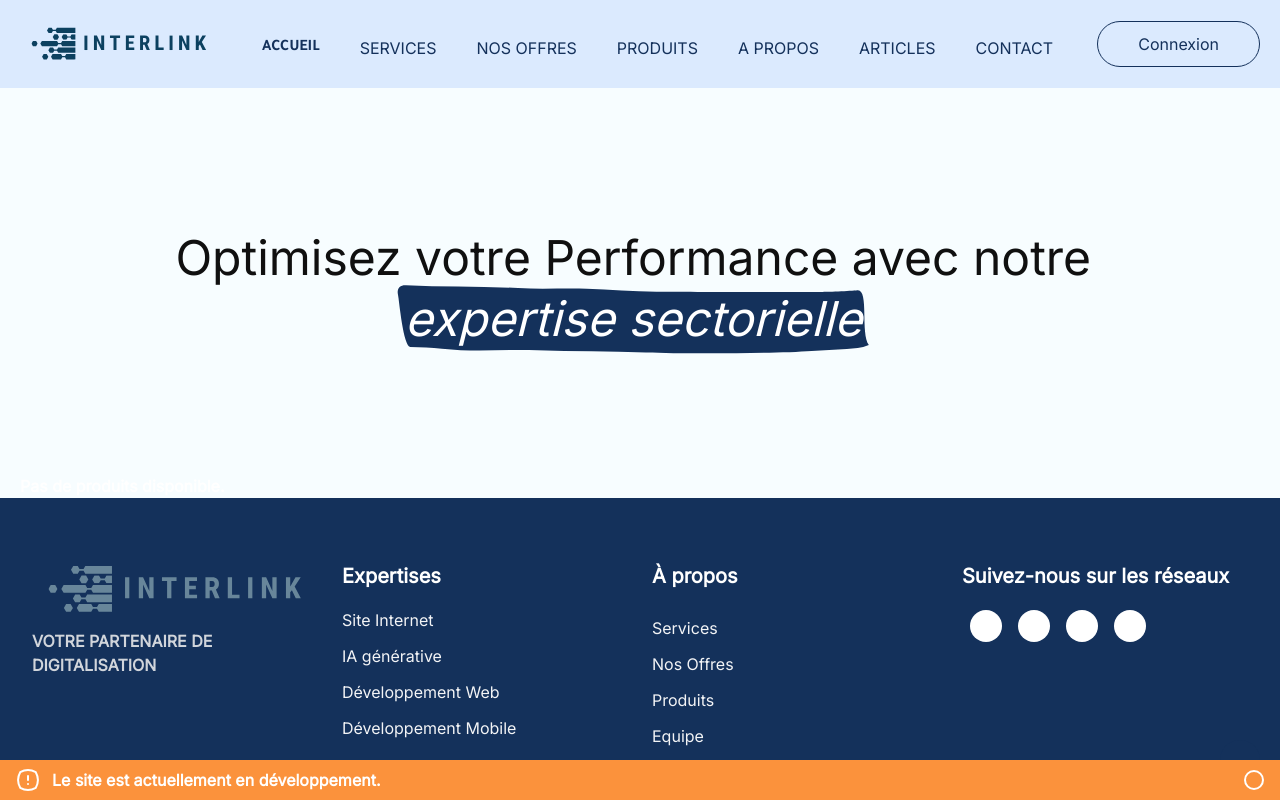
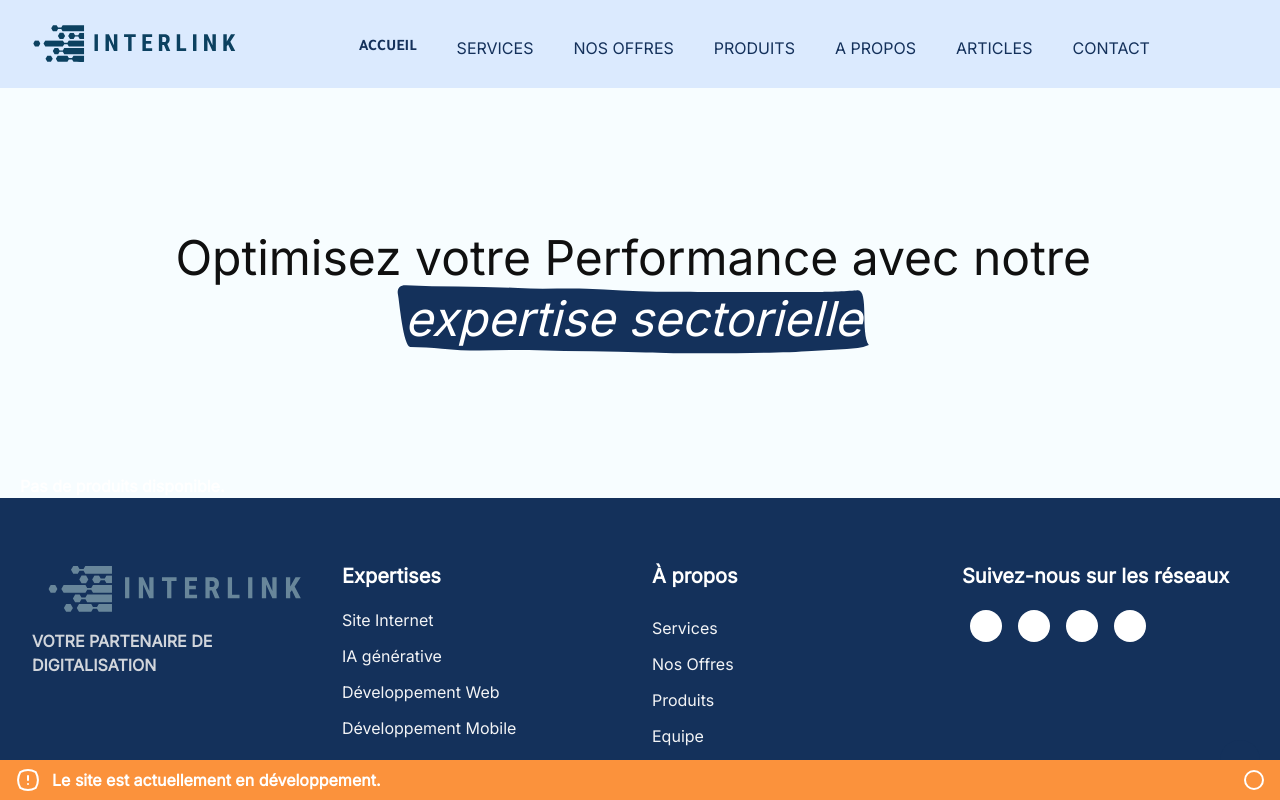
Before and after one commit to Layito96/interlink, a Next.js app: page /products in a window 1280 px wide. Shown: the top 800 px of the page. Built offline with nearby package versions, Linux system fonts and the light colour scheme; no server answers; some icons are missing.

Commit message:
Update Navbar.js

```diff
--- a/app/_components/Navbar.js
+++ b/app/_components/Navbar.js
@@ -109,14 +109,14 @@ function Navbar() {
                 </li>
               </ul>
             </div>
-            <div className="header-btn hidden sm:block sm:absolute sm:right-0 sm:mr-16 lg:static lg:mr-0">
+            {/* <div className="header-btn hidden sm:block sm:absolute sm:right-0 sm:mr-16 lg:static lg:mr-0">
               <Link
                 className="text-primary border border-primary px-10 py-3 rounded-full duration-300 hover:bg-accent-hover hover:text-white"
                 href="#feature"
               >
                 Connexion
               </Link>
-            </div>
+            </div> */}
           </nav>
         </div>
       </div>
```
